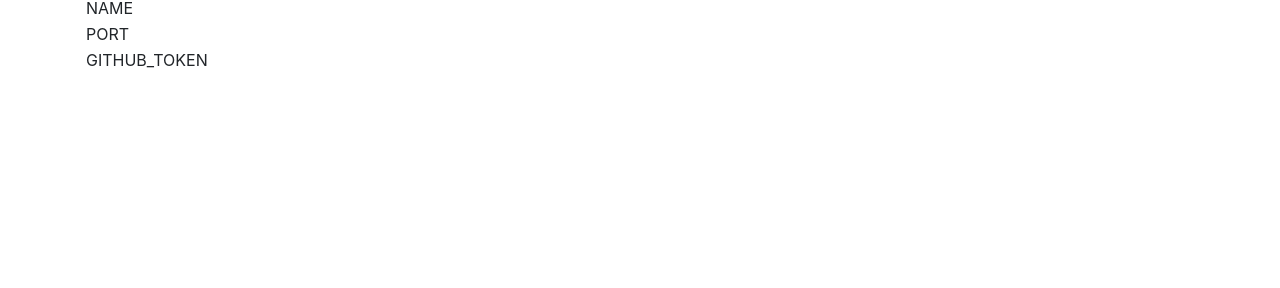
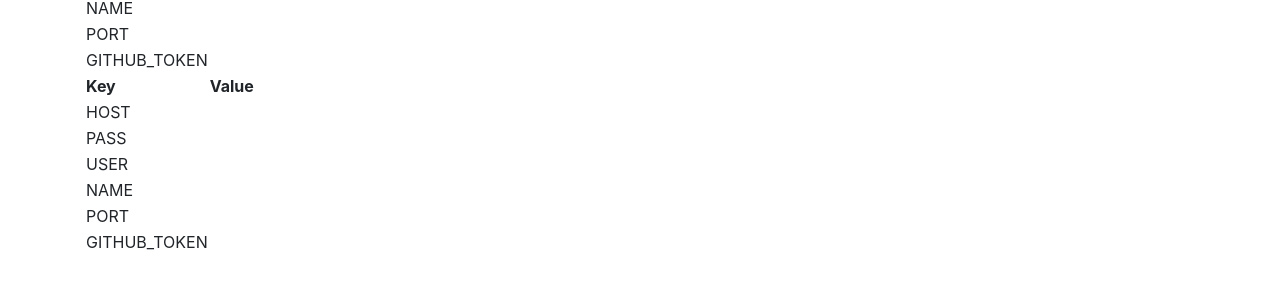
Before and after one commit to aws-containers/ecsworkshop-secrets-demo, a React (Create React App) app: page / in a window 1280 px wide. Shown: the part 406-694 px from the top of the page. Built offline with nearby package versions, Linux system fonts and the light colour scheme; no server answers.

Commit message:
moved table

```diff
--- a/src/App.js
+++ b/src/App.js
@@ -9,6 +9,40 @@ function App() {
       <div className="container">
         <InputTodo />
         <ListTodos />
+        <table>
+                <thead>
+                    <tr>
+                        <th>Key</th>
+                        <th>Value</th>
+                    </tr>
+                </thead>
+                <tbody>
+                    <tr>
+                        <td>HOST</td>
+                        <td>{process.env.POSTGRES_HOST}</td>
+                    </tr>
+                    <tr>
+                        <td>PASS</td>
+                        <td>{process.env.POSTGRES_PASS}</td>
+                    </tr>
+                    <tr>
+                        <td>USER</td>
+                        <td>{process.env.POSTGRES_USER}</td>
+                    </tr>
+                    <tr>
+                        <td>NAME</td>
+                        <td>{process.env.POSTGRES_NAME}</td>
+                    </tr>
+                    <tr>
+                        <td>PORT</td>
+                        <td>{process.env.POSTGRES_PORT}</td>
+                    </tr>
+                    <tr>
+                        <td>GITHUB_TOKEN</td>
+                        <td>{process.env.GITHUB_TOKEN}</td>
+                    </tr>
+                </tbody>
+            </table>
       </div>
     </Fragment>
   )
```
